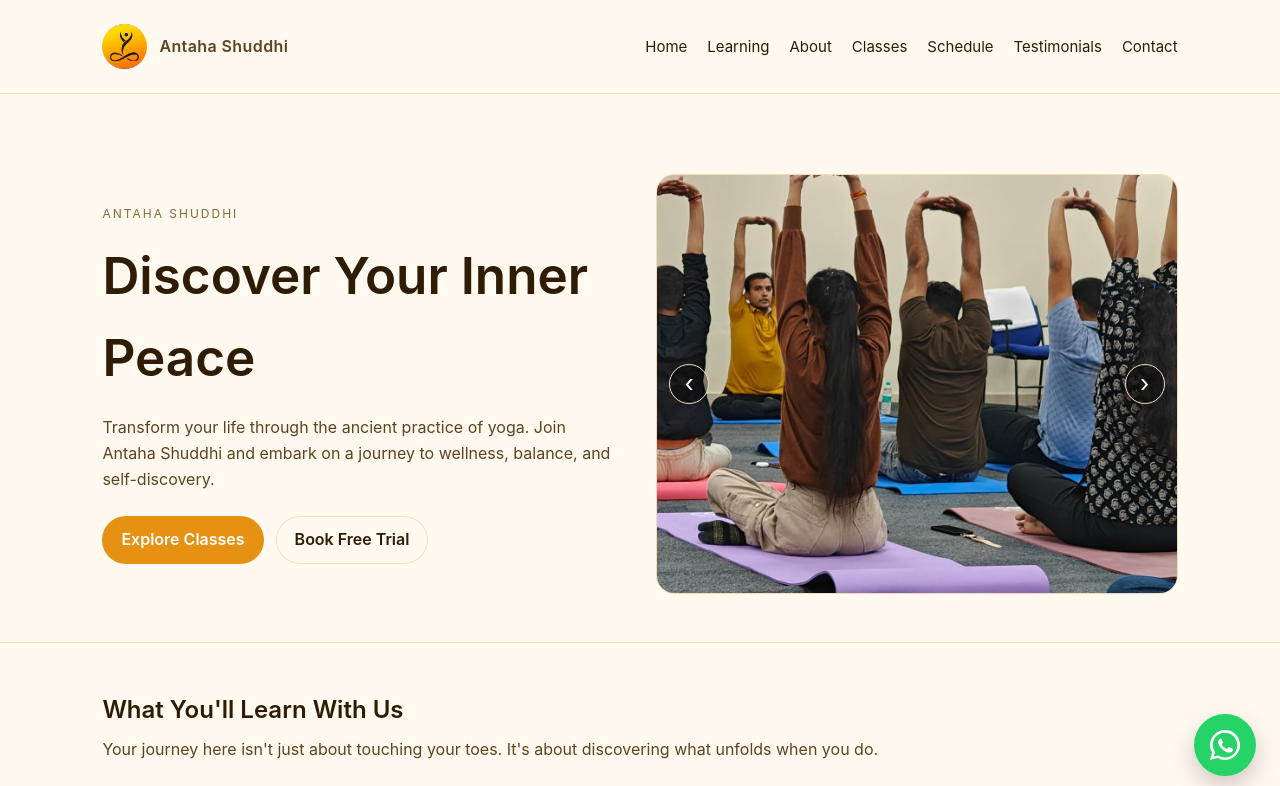
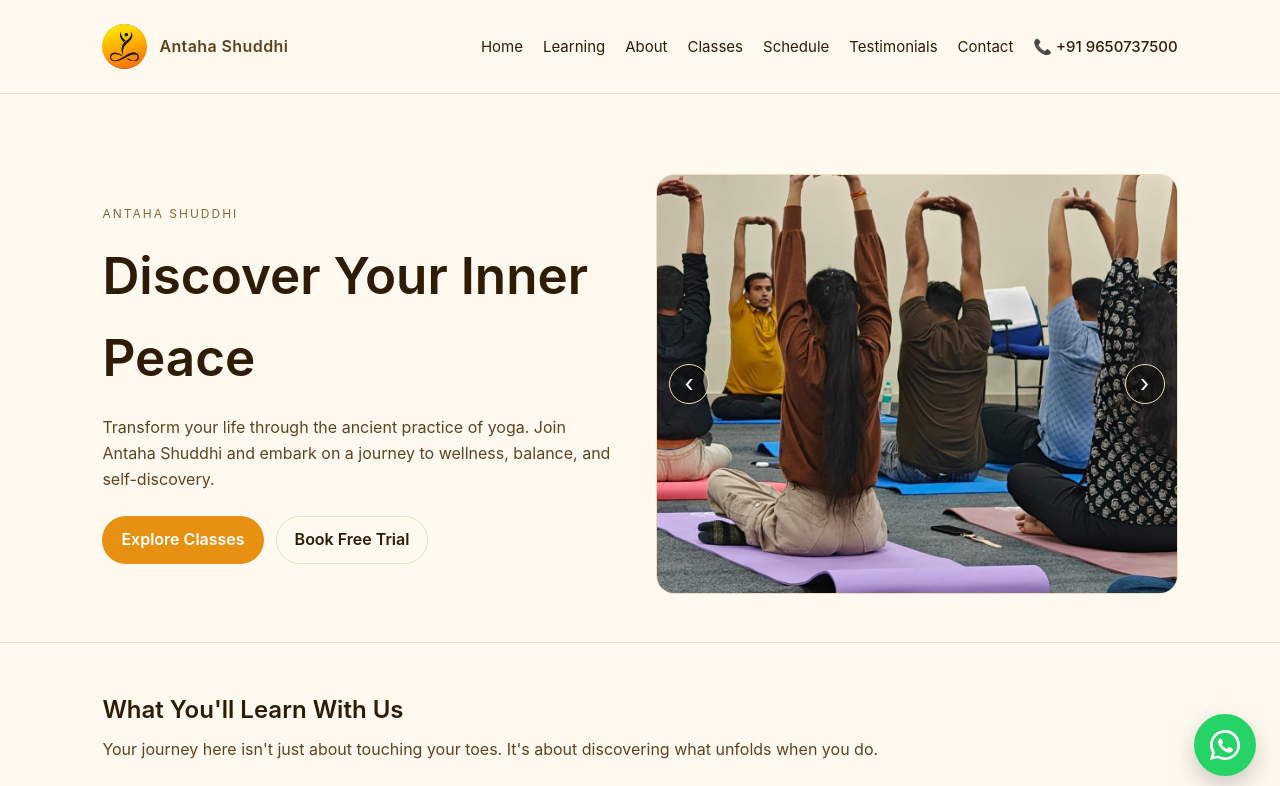
Before and after one commit to shakti-ti/antaha-shuddhi, a React (Vite) app: page / in a window 1280 px wide. Shown: the top 786 px of the page. Built offline with nearby package versions, Linux system fonts and the light colour scheme.

Commit message:
contact number in header

```diff
--- a/src/App.css
+++ b/src/App.css
@@ -41,6 +41,12 @@
 .nav a {
   text-decoration: none;
   color: var(--text-h);
+}
+
+.header-phone {
+  color: var(--text-h);
+  white-space: nowrap;
+  font-weight: 500;
 }
 
 .hero {
--- a/src/App.tsx
+++ b/src/App.tsx
@@ -118,6 +118,9 @@ I am truly grateful for her dedication, support, and belief that it's never too
           <a href="#schedule">Schedule</a>
           <a href="#testimonials">Testimonials</a>
           <a href="#contact">Contact</a>
+          <span className="header-phone" aria-label="Phone number">
+            📞 +91 9650737500
+          </span>
         </nav>
       </header>
 
```
